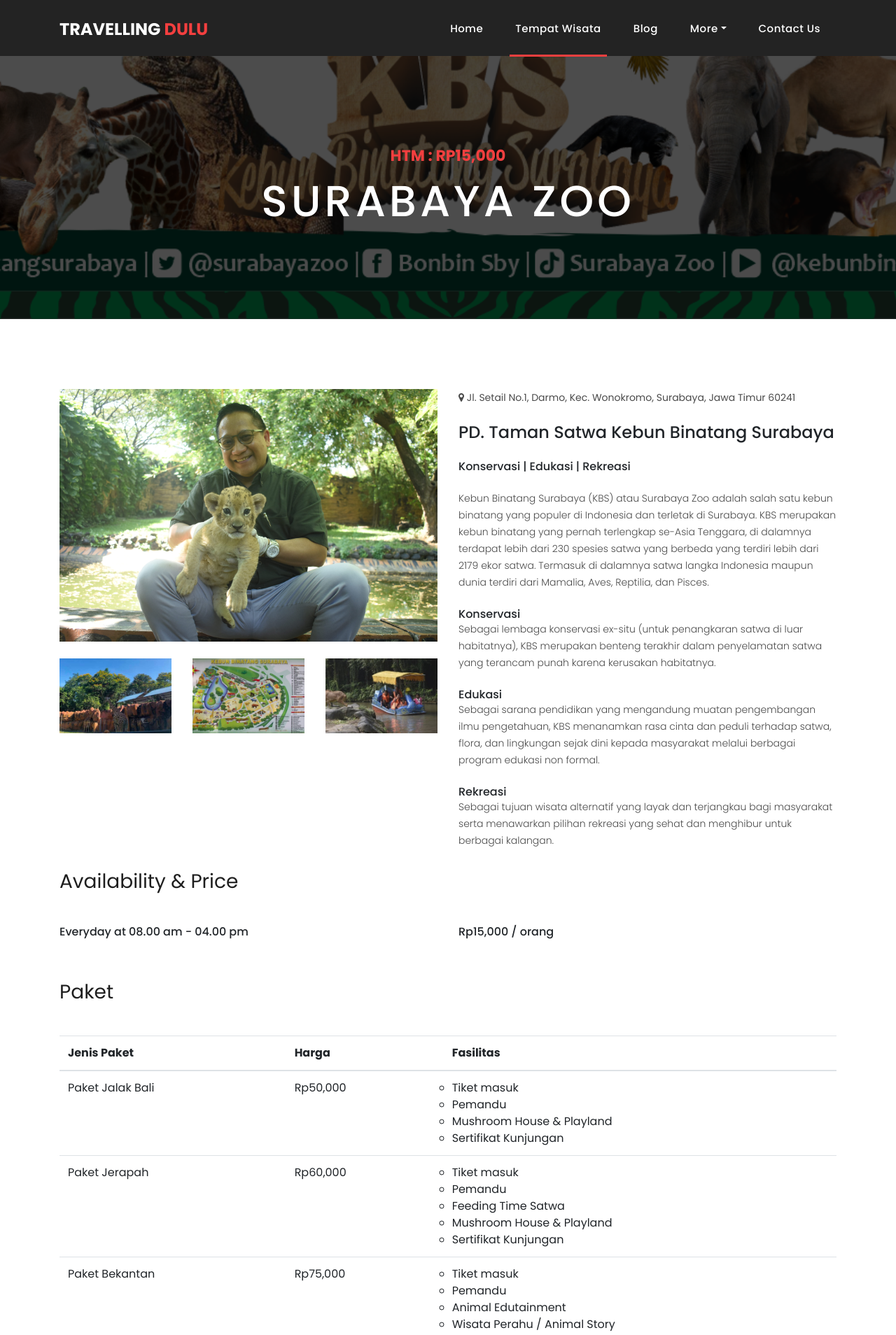
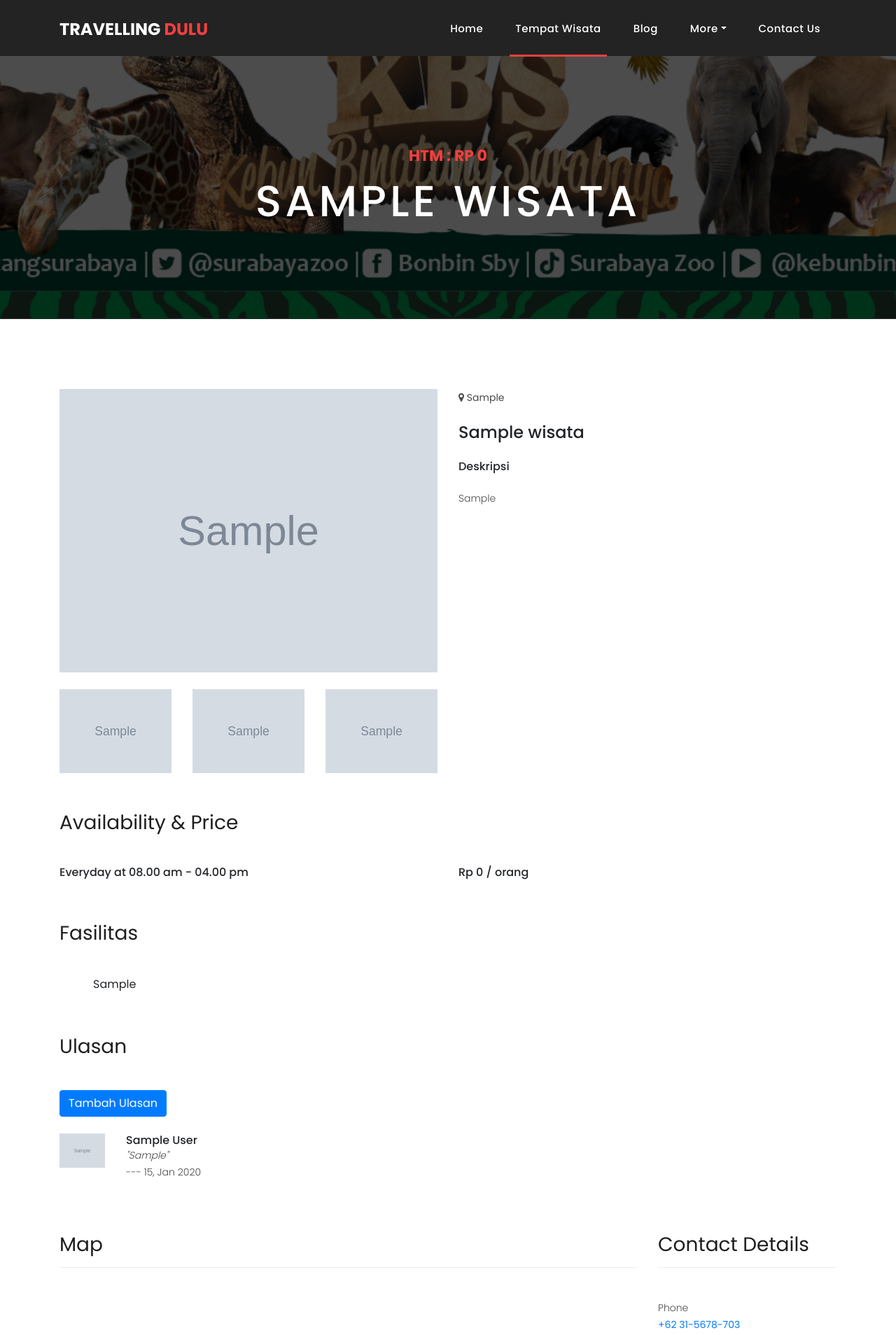
Before and after one commit to Azraqisy123/FinalProject_TravellingWeb, a PHP site: page /tempat_wisata_detail.php?id=1 in a window 1280 px wide. Shown: the top 1908 px of the page at 70% size. Run offline with PHP 8.4, Linux system fonts and the light colour scheme; tables that the repository leaves empty or names only in its code hold one stand-in row (values such as "Sample post"); grey boxes marked "Sample" are stand-in pictures; grey boxes are pictures that could not be loaded.

Commit message:
koneksikan detail wisata ke db

```diff
--- a/tempat_wisata_detail.php
+++ b/tempat_wisata_detail.php
@@ -1,3 +1,24 @@
+<?php
+session_start();
+include("connection.php");
+
+$id_wisata = $_GET['id'];
+$wisata = mysqli_query($connection, "SELECT * FROM wisata WHERE id_wisata = $id_wisata;");
+$komentar = mysqli_query($connection, "SELECT komentar.*, user.nama_user, user.foto_user FROM komentar JOIN user ON user.id_user = komentar.id_user WHERE komentar.id_wisata = $id_wisata;");
+
+foreach ($wisata as $value) {
+  $nama_tempat = $value['nama_tempat'];
+  $id_kategori = $value['id_kategori'];
+  $lokasi = $value['lokasi'];
+  $fasilitas = $value['fasilitas'];
+  $htm = $value['htm'];
+  $deskripsi = $value['deskripsi'];
+  $foto_1 = $value['foto_1'];
+  $foto_2 = $value['foto_2'];
+  $foto_3 = $value['foto_3'];
+  $foto_4 = $value['foto_4'];
+}
+?>
 <!DOCTYPE html>
 <html lang="en">
 
@@ -58,7 +79,7 @@
               </a>
             </li>
 
-            <li class="nav-item active"><a class="nav-link" href="packages.php">Tempat Wisata</a></li>
+            <li class="nav-item active"><a class="nav-link" href="tempat_wisata.php">Tempat Wisata</a></li>
 
             <li class="nav-item"><a class="nav-link" href="blog.php">Blog</a></li>
 
@@ -68,7 +89,6 @@
               <div class="dropdown-menu">
                 <a class="dropdown-item" href="about-us.php">About Us</a>
                 <a class="dropdown-item" href="testimonials.php">Testimonials</a>
-                <a class="dropdown-item" href="terms.php">Terms</a>
               </div>
             </li>
 
@@ -86,9 +106,9 @@
       <div class="row">
         <div class="col-md-12">
           <div class="text-content">
-            <h4>HTM : Rp15,000</h4>
+            <h4>HTM : Rp <?php echo number_format($htm); ?></h4>
 
-            <h2>Surabaya Zoo</h2>
+            <h2><?php echo $nama_tempat; ?></h2>
           </div>
         </div>
       </div>
@@ -101,25 +121,25 @@
       <div class="row">
         <div class="col-md-6">
           <div>
-            <img src="assets/images/kbs/kbs-3.jpg" alt="" class="img-fluid wc-image">
+            <img src="assets/images/wisata/<?php echo $foto_1 ?>" alt="" class="img-fluid" width="100%">
           </div>
           <br>
           <div class="row">
             <div class="col-sm-4 col-6">
               <div>
-                <img src="assets/images/kbs/jerapah-kbs.jpg" alt="" class="img-fluid">
+                <img src="assets/images/wisata/<?php echo $foto_2 ?>" alt="" class="img-fluid">
               </div>
               <br>
             </div>
             <div class="col-sm-4 col-6">
               <div>
-                <img src="assets/images/kbs/kbs-1.jpg" alt="" class="img-fluid">
+                <img src="assets/images/wisata/<?php echo $foto_3 ?>" alt="" class="img-fluid">
               </div>
               <br>
             </div>
             <div class="col-sm-4 col-6">
               <div>
-                <img src="assets/images/kbs/perahu-kbs.jpg" alt="" class="img-fluid">
+                <img src="assets/images/wisata/<?php echo $foto_4 ?>" alt="" class="img-fluid">
               </div>
               <br>
             </div>
@@ -127,38 +147,14 @@
         </div>
 
         <div class="col-md-6">
-          <p><i class="fa fa-map-marker"></i> <strong>Jl. Setail No.1, Darmo, Kec. Wonokromo, Surabaya, Jawa Timur
-              60241</strong></p>
+          <p><i class="fa fa-map-marker"></i> <strong><?php echo $lokasi ?></strong></p>
           <br>
-          <h4>PD. Taman Satwa Kebun Binatang Surabaya</h4>
+          <h4><?php echo $nama_tempat ?></h4>
           <br>
-          <h6>Konservasi | Edukasi | Rekreasi</h6>
+          <h6>Deskripsi</h6>
           <br>
-          <p>
-            Kebun Binatang Surabaya (KBS) atau Surabaya Zoo adalah salah satu kebun binatang yang populer di Indonesia
-            dan terletak di Surabaya. KBS merupakan kebun binatang yang pernah terlengkap se-Asia Tenggara, di dalamnya
-            terdapat lebih dari 230 spesies satwa yang berbeda yang terdiri lebih dari 2179 ekor satwa. Termasuk di
-            dalamnya satwa langka Indonesia maupun dunia terdiri dari Mamalia, Aves, Reptilia, dan Pisces.
-          </p>
+          <p> <?php echo $deskripsi ?> </p>
           <br>
-          <h6>Konservasi</h6>
-          <p>
-            Sebagai lembaga konservasi ex-situ (untuk penangkaran satwa di luar habitatnya), KBS merupakan benteng
-            terakhir dalam penyelamatan satwa yang terancam punah karena kerusakan habitatnya.
-          </p>
-          <br>
-          <h6>Edukasi</h6>
-          <p>
-            Sebagai sarana pendidikan yang mengandung muatan pengembangan ilmu pengetahuan, KBS menanamkan rasa cinta
-            dan peduli terhadap satwa, flora, dan lingkungan sejak dini kepada masyarakat melalui berbagai program
-            edukasi non formal.
-          </p>
-          <br>
-          <h6>Rekreasi</h6>
-          <p>
-            Sebagai tujuan wisata alternatif yang layak dan terjangkau bagi masyarakat serta menawarkan pilihan rekreasi
-            yang sehat dan menghibur untuk berbagai kalangan.
-          </p>
         </div>
       </div>
     </div>
@@ -177,138 +173,22 @@
           <h6>Everyday at 08.00 am - 04.00 pm</h6>
         </div>
         <div class="col-md-6">
-          <h6>Rp15,000 / orang</h6>
+          <h6>Rp <?php echo number_format($htm); ?> / orang</h6>
         </div>
       </div>
     </div>
   </div>
   <!-- end :: available & price -->
 
-  <!-- begin :: Paket -->
+  <!-- begin :: ketentuan & fasilitas -->
   <div class="section">
     <div class="container">
       <div class="section-heading" style="border: 0">
-        <h2>Paket</h2>
+        <h2>Fasilitas</h2>
       </div>
-
-      <div class="table-responsive">
-        <table width="100%" border="0" cellspacing="0" cellpadding="0" class="table">
-          <thead>
-            <tr>
-              <th>Jenis Paket</th>
-              <th>Harga</th>
-              <th>Fasilitas</th>
-            </tr>
-          </thead>
-
-          <tbody>
-            <tr>
-              <td>Paket Jalak Bali</td>
-              <td>Rp50,000</td>
-              <td>
-                <ul style="list-style: circle">
-                  <li>Tiket masuk</li>
-                  <li>Pemandu</li>
-                  <li>Mushroom House & Playland</li>
-                  <li>Sertifikat Kunjungan</li>
-                </ul>
-              </td>
-            </tr>
-            <tr>
-              <td>Paket Jerapah</td>
-              <td>Rp60,000</td>
-              <td>
-                <ul style="list-style: circle">
-                  <li>Tiket masuk</li>
-                  <li>Pemandu</li>
-                  <li>Feeding Time Satwa</li>
-                  <li>Mushroom House & Playland</li>
-                  <li>Sertifikat Kunjungan</li>
-                </ul>
-              </td>
-            </tr>
-            <tr>
-              <td>Paket Bekantan</td>
-              <td>Rp75,000</td>
-              <td>
-                <ul style="list-style: circle">
-                  <li>Tiket masuk</li>
-                  <li>Pemandu</li>
-                  <li>Animal Edutainment</li>
-                  <li>Wisata Perahu / Animal Story</li>
-                  <li>Mushroom House & Playland</li>
-                  <li>Sertifikat Kunjungan</li>
-                </ul>
-              </td>
-            </tr>
-            <tr>
-              <td>Paket Jeruk Bali</td>
-              <td>Rp100,000</td>
-              <td>
-                <ul style="list-style: circle">
-                  <li>Tiket masuk</li>
-                  <li>Pemandu</li>
-                  <li>Feeding Time Satwa</li>
-                  <li>Aquanoctudio Park</li>
-                  <li>Mushroom House & Playland</li>
-                  <li>Lunch Bowl</li>
-                  <li>Sertifikat Kunjungan</li>
-                </ul>
-              </td>
-            </tr>
-            <tr>
-              <td>Paket Komodo</td>
-              <td>Rp100,000</td>
-              <td>
-                <ul style="list-style: circle">
-                  <li>Tiket masuk</li>
-                  <li>Pemandu</li>
-                  <li>Animal Edutainment</li>
-                  <li>Feeding Time Satwa</li>
-                  <li>Mushroom House & Playland</li>
-                  <li>LKS</li>
-                  <li>Lunch Bowl</li>
-                  <li>Sertifikat Kunjungan</li>
-                  <li>Souvenir</li>
-                </ul>
-              </td>
-            </tr>
-          </tbody>
-        </table>
-      </div>
-    </div>
-  </div>
-  <!-- end :: Paket -->
-
-  <!-- begin :: ketentuan & fasilitas -->
-  <div class="section">
-    <div class="container">
-      <div class="row">
-        <div class="col-md-5">
-          <div class="section-heading" style="border: 0">
-            <h2>Ketentuan Paket</h2>
-          </div>
-          <ul class="ps-5" style="list-style: circle;">
-            <li>Rombongan minimal 30 siswa</li>
-            <li>Setiap 30 siswa free 1 tiket masuk reguler</li>
-            <li>Paket Edukasi berlaku hari Senin-Jum'at</li>
-            <li>Pendaftaran Paket Edukasi minimal 2 minggu sebelumnya.</li>
-          </ul>
-        </div>
-
-        <div class="col-md-5 offset-2">
-          <div class="section-heading" style="border: 0">
-            <h2>Fasilitas Lainnya</h2>
-          </div>
-          <ul class="ps-5" style="list-style: circle;">
-            <li>Spot Foto</li>
-            <li>Tempat Ibadah</li>
-            <li>Wahana</li>
-            <li>Souvenir</li>
-            <li>Media Center</li>
-          </ul>
-        </div>
-      </div>
+      <ul class="ps-5" style="list-style: circle;">
+      <?php echo $fasilitas; ?>
+      </ul>
     </div>
   </div>
   <!-- end :: ketentuan & fasilitas -->
@@ -332,7 +212,7 @@
               <button type="button" class="btn-close" data-bs-dismiss="modal" aria-label="Close"></button>
             </div>
             <div class="modal-body">
-              <form id="form_add_ulasan" action="" method="POST">
+              <form id="form_add_ulasan" action="#" method="POST">
                 <div class="mb-3" hidden>
                   <label for="id_komentar" class="col-form-label">id_komentar</label>
                   <input type="text" class="form-control" name="id_komentar" id="id_komentar" placeholder="Auto Increment" readonly>
@@ -360,16 +240,20 @@
       </div>
       <!-- end :: modal add ulasan -->
 
-      <div class="down-content">
-        <h6>John Doe</h6>
-        <p class="n-m"><em>"Lorem ipsum dolor sit amet, consectetur an adipisicing elit. Itaque, corporis nulla at quia quaerat."</em></p>
-        <p>--- 3 mins ago</p>
-      </div>
-      <div class="down-content">
-        <h6>Jane Smith</h6>
-        <p class="n-m"><em>"Lorem ipsum dolor sit amet, consectetur an adipisicing elit. Itaque, corporis nulla at quia quaerat."</em></p>
-        <p>--- 7 mins ago</p>
-      </div>
+      <?php foreach ($komentar as $key => $value) { ?>
+        <div class="down-content">
+          <div class="row align-items-center">
+            <div class="col-1 align-self-start">
+              <img src="assets/images/user/<?php echo $value['foto_user'] ?>" alt="" width="100%">
+            </div>
+            <div class="col-11">
+              <h6><?php echo $value['nama_user'] ?></h6>
+              <p class="n-m"><em>"<?php echo $value['komentar'] ?>"</em></p>
+              <p>--- <?php echo date('d, M Y', strtotime($value['tgl_komentar'])) ?></p>
+            </div>
+          </div>
+        </div>
+      <?php } ?>
     </div>
   </div>
   <!-- end :: komentar -->
@@ -491,3 +375,6 @@
 </body>
 
 </html>
+<?php
+session_destroy();
+?>
```
